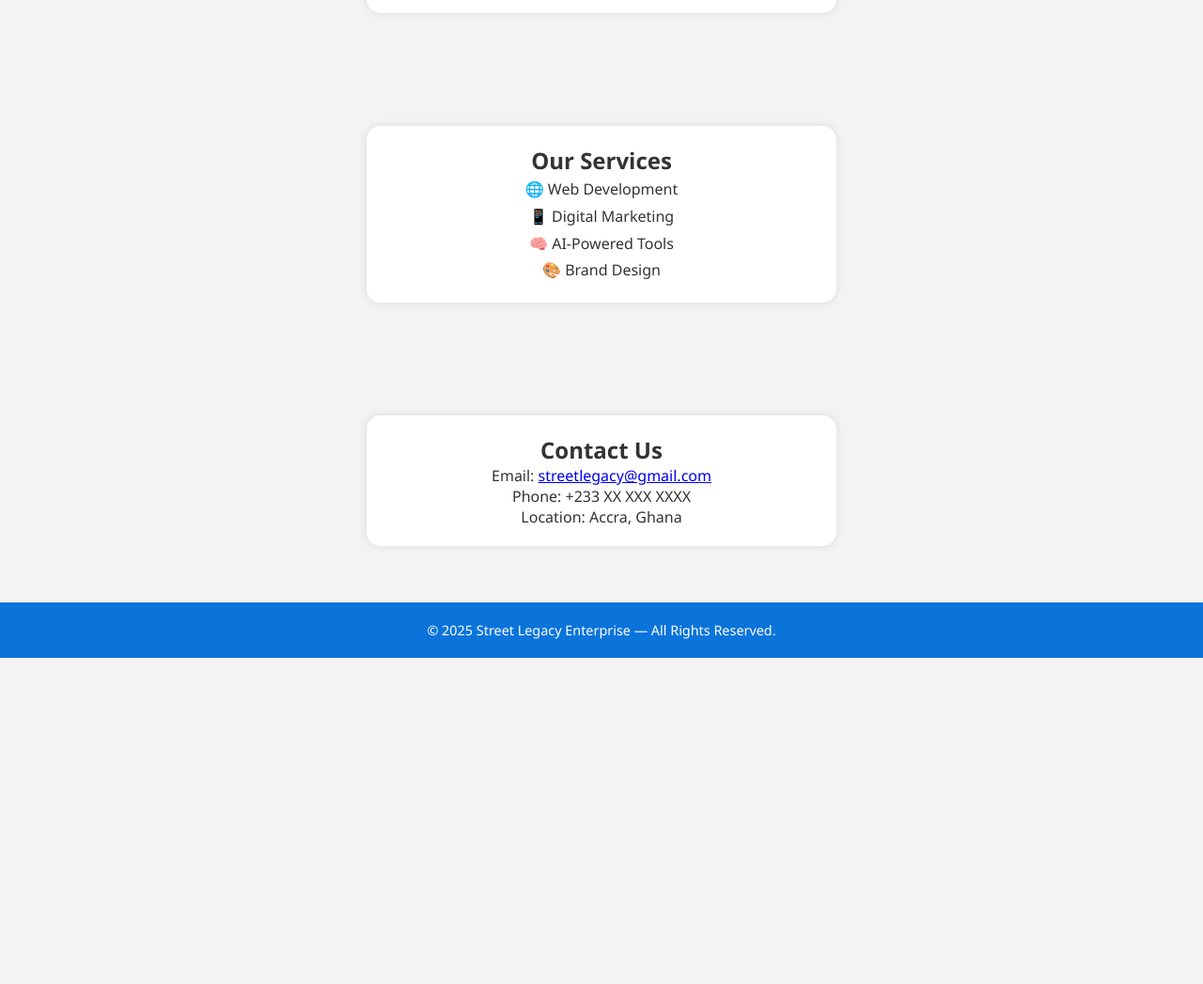
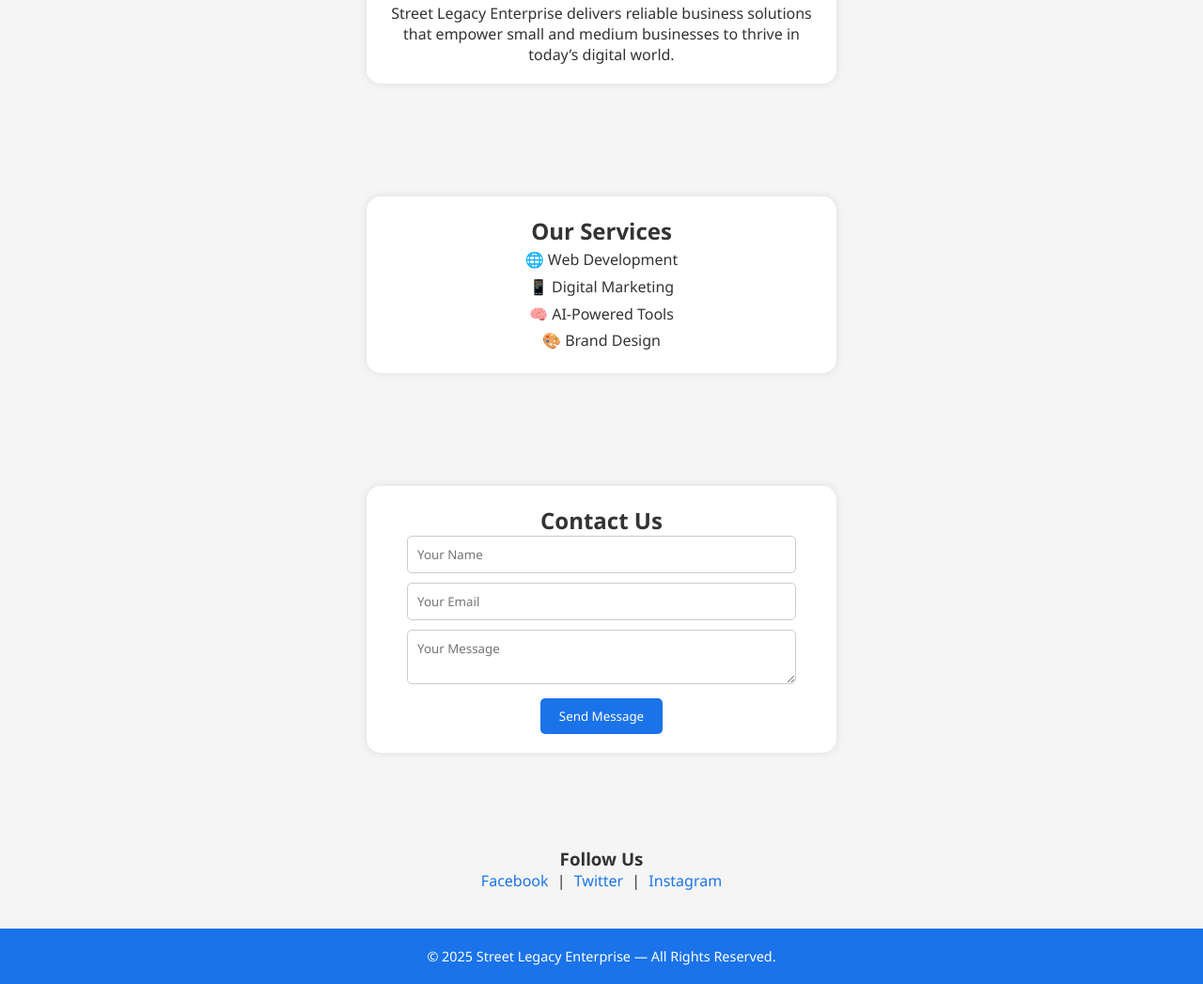
Before and after one commit to street158/mybusiness, a plain HTML site: page index.html in a window 1280 px wide. Shown: the part 606-1653 px from the top of the page at 94% size. Before the commit the page ends 1306 px from the top, so only its background shows below. Drawn offline with Linux system fonts and the light colour scheme.

Commit message:
Replace old website with upgraded version

```diff
--- a/index.html
+++ b/index.html
@@ -5,64 +5,69 @@
   <meta name="viewport" content="width=device-width, initial-scale=1.0">
   <title>Street Legacy Enterprise</title>
   <style>
-    * { margin: 0; padding: 0; box-sizing: border-box; }
-    body {
-      font-family: 'Segoe UI', sans-serif;
-      background: #f3f3f3;
-      color: #333;
-    }
+    * { margin:0; padding:0; box-sizing:border-box; font-family:'Segoe UI', sans-serif; }
+    body { background:#f5f5f5; color:#333; }
+
+    /* Header */
     header {
-      background: #0a74da;
+      background: #1a73e8;
       color: white;
       padding: 20px 10px;
       text-align: center;
     }
-    nav {
-      background: #084d9e;
-      text-align: center;
-      padding: 10px 0;
-    }
-    nav a {
-      color: white;
-      text-decoration: none;
-      padding: 10px 15px;
-      display: inline-block;
-    }
-    nav a:hover {
-      background: #0a74da;
-      border-radius: 5px;
-    }
+    header img { height: 60px; margin-bottom: 10px; }
+
+    /* Navigation */
+    nav { background: #1558b0; text-align:center; padding: 10px 0; }
+    nav a { color: white; text-decoration:none; padding: 10px 15px; display:inline-block; }
+    nav a:hover { background: #0f3e8c; border-radius: 5px; }
+
+    /* Hero section */
     .hero {
       background: url('https://images.unsplash.com/photo-1503387762-592deb58ef4e?auto=format&fit=crop&w=1600&q=80') center/cover no-repeat;
-      color: white;
-      text-align: center;
-      padding: 80px 20px;
+      color:white;
+      text-align:center;
+      padding:80px 20px;
     }
-    .hero h1 { font-size: 2.5em; margin-bottom: 15px; }
-    .hero p { font-size: 1.1em; }
-    section {
-      padding: 40px 20px;
-      text-align: center;
+    .hero h1 { font-size:2.5em; margin-bottom:15px; }
+    .hero p { font-size:1.1em; }
+
+    /* Sections */
+    section { padding:40px 20px; text-align:center; }
+    .card {
+      background:white;
+      border-radius:15px;
+      box-shadow:0 0 10px rgba(0,0,0,0.1);
+      margin:20px auto;
+      padding:20px;
+      max-width:500px;
     }
-    .card {
-      background: white;
-      border-radius: 15px;
-      box-shadow: 0 0 10px rgba(0,0,0,0.1);
-      margin: 20px auto;
-      padding: 20px;
-      max-width: 500px;
-    }
-    footer {
-      background: #0a74da;
-      color: white;
-      text-align: center;
-      padding: 20px 10px;
-      font-size: 0.9em;
+
+    /* Contact form */
+    form input, form textarea { width:90%; padding:10px; margin-bottom:10px; border-radius:5px; border:1px solid #ccc; }
+    form button { padding:10px 20px; background:#1a73e8; color:white; border:none; border-radius:5px; cursor:pointer; }
+    form button:hover { background:#1558b0; }
+
+    /* Social links */
+    #social a { color:#1a73e8; text-decoration:none; margin:0 5px; }
+    #social a:hover { text-decoration:underline; }
+
+    /* Footer */
+    footer { background:#1a73e8; color:white; text-align:center; padding:20px 10px; font-size:0.9em; }
+
+    /* Mobile friendly */
+    @media(max-width:600px){
+      .hero h1 { font-size:2em; }
+      .card { width:95%; padding:15px; }
+      nav a { padding:8px 10px; }
     }
   </style>
 </head>
 <body>
+
 <header>
+  <!-- Placeholder logo -->
+  <img src="https://via.placeholder.com/150x60?text=Logo" alt="Street Legacy Logo">
   <h1>Street Legacy Enterprise</h1>
   <p>Quality • Trust • Innovation</p>
 </header>
@@ -81,7 +86,7 @@
 <section id="about">
   <div class="card">
     <h2>About Us</h2>
-      <p>Street Legacy Enterprise is dedicated to delivering reliable business solutions that empower small and medium businesses to thrive in today’s digital world.</p>
+    <p>Street Legacy Enterprise delivers reliable business solutions that empower small and medium businesses to thrive in today’s digital world.</p>
   </div>
 </section>
 
@@ -100,14 +105,25 @@
 <section id="contact">
   <div class="card">
     <h2>Contact Us</h2>
-      <p>Email: <a href="mailto:streetlegacy@gmail.com">streetlegacy@gmail.com</a></p>
-      <p>Phone: +233 XX XXX XXXX</p>
-      <p>Location: Accra, Ghana</p>
+    <form action="https://formspree.io/f/mayvzkqw" method="POST">
+      <input type="text" name="name" placeholder="Your Name" required><br>
+      <input type="email" name="email" placeholder="Your Email" required><br>
+      <textarea name="message" placeholder="Your Message" required></textarea><br>
+      <button type="submit">Send Message</button>
+    </form>
   </div>
+</section>
+
+<section id="social">
+  <h3>Follow Us</h3>
+  <a href="https://facebook.com" target="_blank">Facebook</a> |
+  <a href="https://twitter.com" target="_blank">Twitter</a> |
+  <a href="https://instagram.com" target="_blank">Instagram</a>
 </section>
 
 <footer>
   &copy; 2025 Street Legacy Enterprise — All Rights Reserved.
 </footer>
+
 </body>
 </html>
```
Lines whose indentation alone changed are shown as unchanged.
